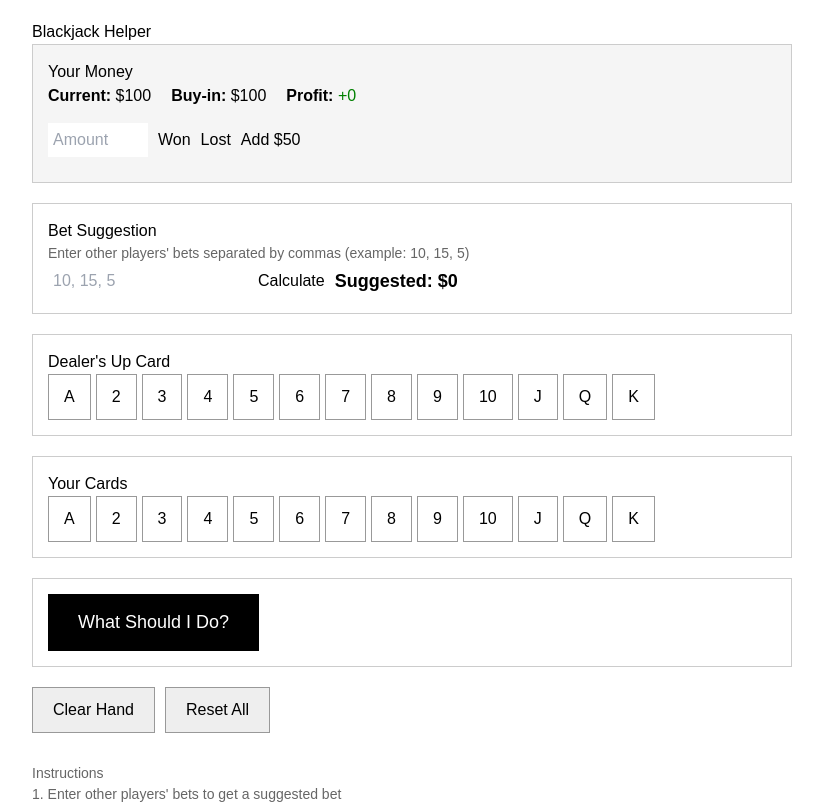
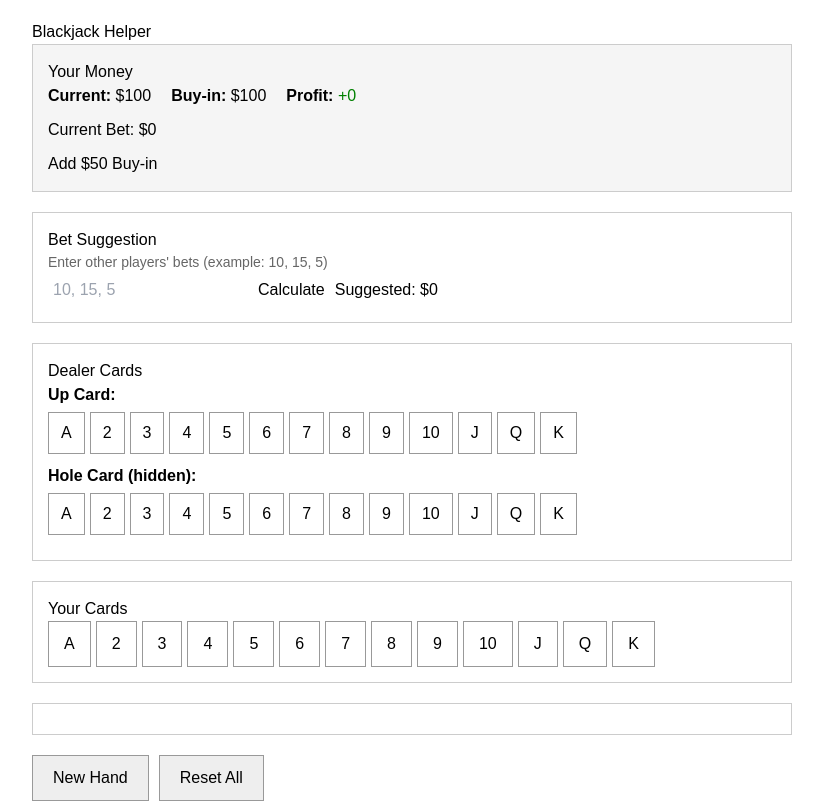
Before and after one commit to allegendpl/CSP, a React (Vite) app: page / in a window 1280 px wide. Shown: the top 804 px of the page, without its empty margins (228-1051 px from the left). Built offline with nearby package versions, Linux system fonts and the light colour scheme.

Commit message:
Updated App.tsx

```diff
--- a/src/App.tsx
+++ b/src/App.tsx
@@ -1,9 +1,4 @@
 import { useState } from 'react'
-
-type Card = {
-  rank: string
-  value: number
-}
 
 function getCardValue(rank: string): number {
   if (rank === 'A') return 11
@@ -11,13 +6,13 @@
   return parseInt(rank)
 }
 
-function getHandValue(hand: Card[]): number {
+function getHandValue(cards: string[]): number {
   let total = 0
   let aces = 0
 
-  for (const card of hand) {
-    total += card.value
-    if (card.rank === 'A') aces++
+  for (const rank of cards) {
+    total += getCardValue(rank)
+    if (rank === 'A') aces++
   }
 
   while (total > 21 && aces > 0) {
@@ -28,42 +23,33 @@
   return total
 }
 
-function getDecision(total: number): string {
-  if (total > 21) return 'BUST'
-  if (total < 15) return 'HIT'
-  return 'STAND'
-}
-
 function App() {
-  const [playerCards, setPlayerCards] = useState<Card[]>([])
-  const [dealerCard, setDealerCard] = useState<Card | null>(null)
-  const [playerTotal, setPlayerTotal] = useState(0)
-  const [decision, setDecision] = useState('')
+  const [playerCards, setPlayerCards] = useState<string[]>([])
+  const [dealerUp, setDealerUp] = useState('')
+  const [dealerHole, setDealerHole] = useState('')
+  const [dealerCards, setDealerCards] = useState<string[]>([])
   const [yourMoney, setYourMoney] = useState(100)
   const [buyIn, setBuyIn] = useState(100)
-  const [otherBets, setOtherBets] = useState<string>('')
+  const [currentBet, setCurrentBet] = useState(0)
+  const [otherBets, setOtherBets] = useState('')
   const [suggestedBet, setSuggestedBet] = useState(0)
-  const [betAmount, setBetAmount] = useState('')
+  const [result, setResult] = useState('')
+  const [showHole, setShowHole] = useState(false)
 
   const ranks = ['A', '2', '3', '4', '5', '6', '7', '8', '9', '10', 'J', 'Q', 'K']
 
   function addCard(rank: string) {
-    const card: Card = {
-      rank,
-      value: getCardValue(rank)
-    }
-    const newCards = [...playerCards, card]
+    if (result !== '') return
+    const newCards = [...playerCards, rank]
     setPlayerCards(newCards)
-    const total = getHandValue(newCards)
-    setPlayerTotal(total)
-    setDecision('')
   }
 
-  function setDealer(rank: string) {
-    setDealerCard({
-      rank,
-      value: getCardValue(rank)
-    })
+  function setDealerUpCard(rank: string) {
+    setDealerUp(rank)
+  }
+
+  function setDealerHoleCard(rank: string) {
+    setDealerHole(rank)
   }
 
   function calculateBet() {
@@ -82,25 +68,81 @@
     setSuggestedBet(avg)
   }
 
-  function updateMoney(amount: number) {
-    setYourMoney(yourMoney + amount)
+  function placeBet() {
+    if (suggestedBet > 0 && suggestedBet <= yourMoney) {
+      setCurrentBet(suggestedBet)
+      setYourMoney(yourMoney - suggestedBet)
+    }
   }
 
-  function clearHand() {
+  function revealHole() {
+    if (dealerHole === '') return
+    const newDealerCards = [dealerUp, dealerHole]
+    setDealerCards(newDealerCards)
+    setShowHole(true)
+  }
+
+  function addDealerCard(rank: string) {
+    const newCards = [...dealerCards, rank]
+    setDealerCards(newCards)
+  }
+
+  function stand() {
+    if (playerCards.length === 0) return
+    revealHole()
+  }
+
+  function determineWinner() {
+    const playerTotal = getHandValue(playerCards)
+    const dealerTotal = getHandValue(dealerCards)
+
+    if (playerTotal > 21) {
+      setResult('LOSE - You busted!')
+      return
+    }
+
+    if (dealerTotal > 21) {
+      setResult('WIN - Dealer busted!')
+      setYourMoney(yourMoney + currentBet * 2)
+      return
+    }
+
+    if (playerTotal > dealerTotal) {
+      setResult('WIN!')
+      setYourMoney(yourMoney + currentBet * 2)
+    } else if (playerTotal < dealerTotal) {
+      setResult('LOSE')
+    } else {
+      setResult('PUSH')
+      setYourMoney(yourMoney + currentBet)
+    }
+  }
+
+  function newHand() {
     setPlayerCards([])
-    setPlayerTotal(0)
-    setDecision('')
-    setDealerCard(null)
-    setBetAmount('')
+    setDealerUp('')
+    setDealerHole('')
+    setDealerCards([])
+    setCurrentBet(0)
+    setResult('')
+    setShowHole(false)
+    setOtherBets('')
+    setSuggestedBet(0)
   }
 
   function resetAll() {
-    clearHand()
+    newHand()
     setYourMoney(100)
     setBuyIn(100)
-    setOtherBets('')
-    setSuggestedBet(0)
   }
+
+  function addBuyIn() {
+    setBuyIn(buyIn + 50)
+    setYourMoney(yourMoney + 50)
+  }
+
+  const playerTotal = getHandValue(playerCards)
+  const dealerTotal = dealerCards.length > 0 ? getHandValue(dealerCards) : getCardValue(dealerUp)
 
   return (
     <div style={{
@@ -111,58 +153,29 @@
     }}>
       <h1>Blackjack Helper</h1>
 
-      {/* Money Tracker */}
-      <div style={{
-        border: '1px solid #ccc',
-        padding: '15px',
-        marginBottom: '20px',
-        background: '#f5f5f5'
-      }}>
+      {/* Money */}
+      <div style={{ border: '1px solid #ccc', padding: '15px', marginBottom: '20px', background: '#f5f5f5' }}>
         <h3 style={{ marginTop: 0 }}>Your Money</h3>
-        <div style={{ display: 'flex', gap: '20px', marginBottom: '15px' }}>
+        <div style={{ display: 'flex', gap: '20px', marginBottom: '10px' }}>
+          <div><strong>Current:</strong> ${yourMoney}</div>
+          <div><strong>Buy-in:</strong> ${buyIn}</div>
           <div>
-            <strong>Current:</strong> ${yourMoney}
-          </div>
-          <div>
-            <strong>Buy-in:</strong> ${buyIn}
-          </div>
-          <div>
-            <strong>Profit:</strong> <span style={{ color: yourMoney >= buyIn ? 'green' : 'red' }}>
+            <strong>Profit:</strong>{' '}
+            <span style={{ color: yourMoney >= buyIn ? 'green' : 'red' }}>
               {yourMoney - buyIn >= 0 ? '+' : ''}{yourMoney - buyIn}
             </span>
           </div>
         </div>
-
-        <div style={{ display: 'flex', gap: '10px', alignItems: 'center', marginBottom: '10px' }}>
-          <input
-            type="number"
-            placeholder="Amount"
-            value={betAmount}
-            onChange={(e) => setBetAmount(e.target.value)}
-            style={{ width: '100px', padding: '5px' }}
-          />
-          <button onClick={() => updateMoney(parseInt(betAmount) || 0)}>
-            Won
-          </button>
-          <button onClick={() => updateMoney(-(parseInt(betAmount) || 0))}>
-            Lost
-          </button>
-          <button onClick={() => { setBuyIn(buyIn + 50); setYourMoney(yourMoney + 50) }}>
-            Add $50
-          </button>
+        <div style={{ display: 'flex', gap: '10px' }}>
+          <span>Current Bet: ${currentBet}</span>
         </div>
+        <button onClick={addBuyIn} style={{ marginTop: '10px' }}>Add $50 Buy-in</button>
       </div>
 
       {/* Bet Calculator */}
-      <div style={{
-        border: '1px solid #ccc',
-        padding: '15px',
-        marginBottom: '20px'
-      }}>
+      <div style={{ border: '1px solid #ccc', padding: '15px', marginBottom: '20px' }}>
         <h3 style={{ marginTop: 0 }}>Bet Suggestion</h3>
-        <p style={{ fontSize: '14px', color: '#666' }}>
-          Enter other players' bets separated by commas (example: 10, 15, 5)
-        </p>
+        <p style={{ fontSize: '14px', color: '#666' }}>Enter other players' bets (example: 10, 15, 5)</p>
         <div style={{ display: 'flex', gap: '10px', alignItems: 'center' }}>
           <input
             type="text"
@@ -172,27 +185,27 @@
             style={{ width: '200px', padding: '5px' }}
           />
           <button onClick={calculateBet}>Calculate</button>
-          <span style={{ fontSize: '18px', fontWeight: 'bold' }}>
-            Suggested: ${suggestedBet}
-          </span>
+          <span>Suggested: ${suggestedBet}</span>
+          {currentBet === 0 && suggestedBet > 0 && (
+            <button onClick={placeBet}>Place Bet</button>
+          )}
         </div>
       </div>
 
-      {/* Dealer Card */}
-      <div style={{
-        border: '1px solid #ccc',
-        padding: '15px',
-        marginBottom: '20px'
-      }}>
-        <h3 style={{ marginTop: 0 }}>Dealer's Up Card</h3>
-        <div style={{ display: 'flex', gap: '5px', flexWrap: 'wrap' }}>
+      {/* Dealer Cards */}
+      <div style={{ border: '1px solid #ccc', padding: '15px', marginBottom: '20px' }}>
+        <h3 style={{ marginTop: 0 }}>Dealer Cards</h3>
+
+        <div style={{ marginBottom: '10px' }}>
+          <strong>Up Card:</strong>
+          <div style={{ display: 'flex', gap: '5px', flexWrap: 'wrap', marginTop: '5px' }}>
             {ranks.map(r => (
               <button
                 key={r}
-              onClick={() => setDealer(r)}
+                onClick={() => setDealerUpCard(r)}
                 style={{
-                padding: '10px 15px',
-                background: dealerCard?.rank === r ? '#ddd' : '#fff',
+                  padding: '8px 12px',
+                  background: dealerUp === r ? '#ddd' : '#fff',
                   border: '1px solid #999'
                 }}
               >
@@ -200,29 +213,67 @@
               </button>
             ))}
           </div>
-        {dealerCard && (
-          <p style={{ marginTop: '10px' }}>
-            <strong>Dealer shows: {dealerCard.rank} ({dealerCard.value})</strong>
-          </p>
+        </div>
+
+        <div style={{ marginBottom: '10px' }}>
+          <strong>Hole Card (hidden):</strong>
+          <div style={{ display: 'flex', gap: '5px', flexWrap: 'wrap', marginTop: '5px' }}>
+            {ranks.map(r => (
+              <button
+                key={r}
+                onClick={() => setDealerHoleCard(r)}
+                style={{
+                  padding: '8px 12px',
+                  background: dealerHole === r ? '#ddd' : '#fff',
+                  border: '1px solid #999'
+                }}
+              >
+                {r}
+              </button>
+            ))}
+          </div>
+        </div>
+
+        {dealerCards.length > 0 && (
+          <div style={{ marginTop: '10px' }}>
+            <p><strong>Dealer Cards:</strong> {dealerCards.join(', ')}</p>
+            <p><strong>Dealer Total:</strong> {getHandValue(dealerCards)}</p>
+            {!showHole && <button onClick={revealHole}>Reveal Hole Card</button>}
+          </div>
+        )}
+
+        {showHole && (
+          <div style={{ marginTop: '10px' }}>
+            <p><strong>Extra cards for dealer:</strong></p>
+            <div style={{ display: 'flex', gap: '5px', flexWrap: 'wrap' }}>
+              {ranks.map(r => (
+                <button
+                  key={r}
+                  onClick={() => addDealerCard(r)}
+                  style={{ padding: '8px 12px', background: '#fff', border: '1px solid #999' }}
+                >
+                  {r}
+                </button>
+              ))}
+            </div>
+          </div>
         )}
       </div>
 
       {/* Player Cards */}
-      <div style={{
-        border: '1px solid #ccc',
-        padding: '15px',
-        marginBottom: '20px'
-      }}>
+      <div style={{ border: '1px solid #ccc', padding: '15px', marginBottom: '20px' }}>
         <h3 style={{ marginTop: 0 }}>Your Cards</h3>
         <div style={{ display: 'flex', gap: '5px', flexWrap: 'wrap' }}>
           {ranks.map(r => (
             <button
               key={r}
               onClick={() => addCard(r)}
+              disabled={result !== '' || playerTotal > 21}
               style={{
                 padding: '10px 15px',
                 background: '#fff',
-                border: '1px solid #999'
+                border: '1px solid #999',
+                opacity: result !== '' || playerTotal > 21 ? 0.5 : 1
               }}
             >
               {r}
@@ -232,77 +283,57 @@
 
         {playerCards.length > 0 && (
           <div style={{ marginTop: '15px' }}>
-            <p><strong>Card:</strong> {playerCards.map(c => c.rank).join(', ')}</p>
-            <p><strong>Total:</strong> {playerTotal}</p>
-            {playerTotal > 21 && <p style={{ color: 'red' }}>BUST!</p>}
+            <p><strong>Your Cards:</strong> {playerCards.join(', ')}</p>
+            <p><strong>Your Total:</strong> {playerTotal}</p>
+            {playerTotal > 21 && <p style={{ color: 'red', fontWeight: 'bold' }}>BUST!</p>}
+            {playerTotal === 21 && playerCards.length === 2 && (
+              <p style={{ color: 'green', fontWeight: 'bold' }}>BLACKJACK!</p>
+            )}
+          </div>
+        )}
+
+        {playerCards.length > 0 && playerTotal <= 21 && result === '' && (
+          <button onClick={stand} style={{ marginTop: '10px', padding: '10px 20px' }}>
+            STAND
+          </button>
+        )}
+      </div>
+
+      {/* Result */}
+      <div style={{ border: '1px solid #ccc', padding: '15px', marginBottom: '20px' }}>
+        {showHole && result === '' && (
+          <button onClick={determineWinner} style={{ padding: '15px 30px', fontSize: '18px' }}>
+            Show Result
+          </button>
+        )}
+
+        {result !== '' && (
+          <div style={{ fontSize: '36px', fontWeight: 'bold', color: result.includes('WIN') ? 'green' : result.includes('LOSE') ? 'red' : '#666' }}>
+            {result}
           </div>
         )}
       </div>
 
-      {/* Decision */}
-      <div style={{
-        border: '1px solid #ccc',
-        padding: '15px',
-        marginBottom: '20px'
-      }}>
-        <button
-          onClick={() => setDecision(getDecision(playerTotal))}
-          disabled={playerCards.length === 0}
-          style={{
-            padding: '15px 30px',
-            fontSize: '18px',
-            background: '#000',
-            color: '#fff',
-            border: 'none'
-          }}
-        >
-          What Should I Do?
+      {/* New Hand */}
+      <div style={{ display: 'flex', gap: '10px' }}>
+        <button onClick={newHand} style={{ padding: '10px 20px', background: '#eee', border: '1px solid #999' }}>
+          New Hand
         </button>
-
-        {decision && (
-          <div style={{
-            marginTop: '15px',
-            fontSize: '36px',
-            fontWeight: 'bold',
-            color: decision === 'HIT' ? '#000' : '#666'
-          }}>
-            {decision}
-          </div>
-        )}
-      </div>
-
-      {/* Clear Button */}
-      <button
-        onClick={clearHand}
-        style={{
-          padding: '10px 20px',
-          background: '#eee',
-          border: '1px solid #999'
-        }}
-      >
-        Clear Hand
-      </button>
-
-      <button
-        onClick={resetAll}
-        style={{
-          marginLeft: '10px',
-          padding: '10px 20px',
-          background: '#eee',
-          border: '1px solid #999'
-        }}
-      >
+        <button onClick={resetAll} style={{ padding: '10px 20px', background: '#eee', border: '1px solid #999' }}>
           Reset All
         </button>
+      </div>
 
       {/* Instructions */}
       <div style={{ marginTop: '30px', fontSize: '14px', color: '#666' }}>
-        <h3>Instructions</h3>
-        <p>1. Enter other players' bets to get a suggested bet</p>
-        <p>2. Click on dealer's up card</p>
-        <p>3. Click on your cards (click multiple for each card)</p>
-        <p>4. Click "What Should I Do?" to see the play</p>
-        <p>5. Hit on anything under 15, Stand on 15+</p>
+        <h3>How to Use</h3>
+        <p>1. Enter other bets, click Calculate, then Place Bet</p>
+        <p>2. Click dealer's up card and hole card</p>
+        <p>3. Click your cards as you get them</p>
+        <p>4. Click STAND when done</p>
+        <p>5. Dealer hole card shows, add more dealer cards if needed</p>
+        <p>6. Click Show Result to see who won</p>
+        <p>7. Click New Hand to continue</p>
       </div>
     </div>
   )
```
Lines whose indentation alone changed are shown as unchanged.
